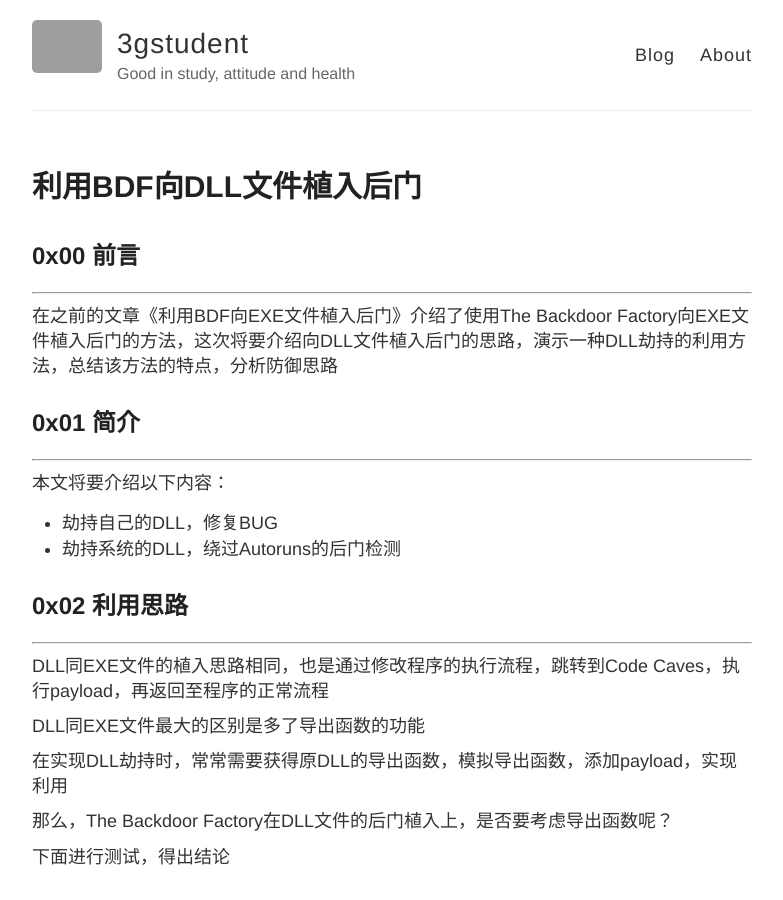
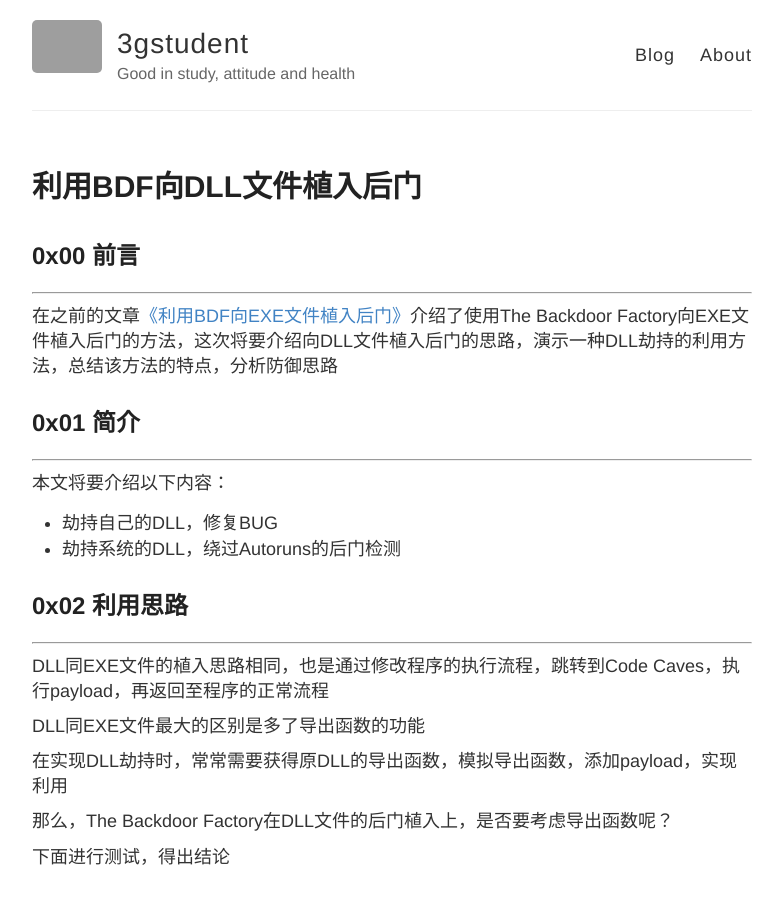
Before and after one commit to 3gstudent/backup-3gstudent.github.io, a Jekyll site: the page built from _posts/2017-10-24-利用BDF向DLL文件植入后门.md, in a window 1280 px wide and 900 px high. Shown: the whole window, without its empty margins (248-1031 px from the left). Built offline with Jekyll 4.4.1, drawn with Linux system fonts in a browser that asks for light colours; part of the change alters nothing that is shown; grey boxes are pictures that could not be loaded.

```diff
--- a/_posts/2017-10-24-利用BDF向DLL文件植入后门.md
+++ b/_posts/2017-10-24-利用BDF向DLL文件植入后门.md
@@ -7,7 +7,7 @@ title: 利用BDF向DLL文件植入后门
 ## 0x00 前言
 ---
 
-在之前的文章《利用BDF向EXE文件植入后门》介绍了使用The Backdoor Factory向EXE文件植入后门的方法，这次将要介绍向DLL文件植入后门的思路，演示一种DLL劫持的利用方法，总结该方法的特点，分析防御思路
+在之前的文章[《利用BDF向EXE文件植入后门》](https://3gstudent.github.io/3gstudent.github.io/%E5%88%A9%E7%94%A8BDF%E5%90%91EXE%E6%96%87%E4%BB%B6%E6%A4%8D%E5%85%A5%E5%90%8E%E9%97%A8/)介绍了使用The Backdoor Factory向EXE文件植入后门的方法，这次将要介绍向DLL文件植入后门的思路，演示一种DLL劫持的利用方法，总结该方法的特点，分析防御思路
 
 
 ## 0x01 简介
```
